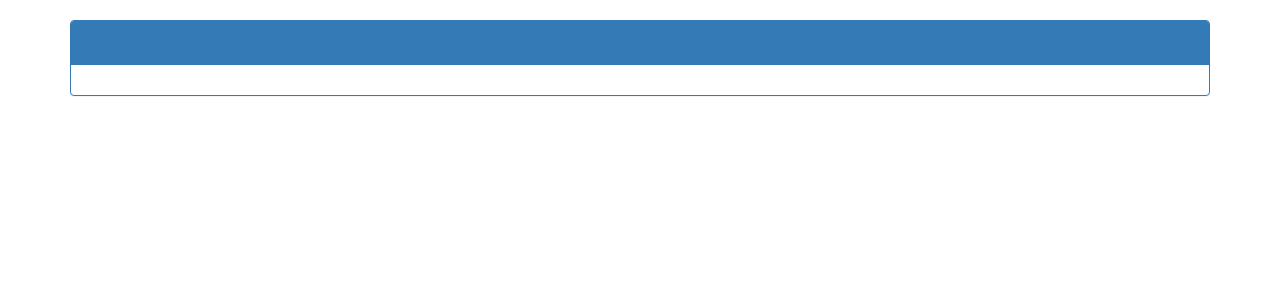
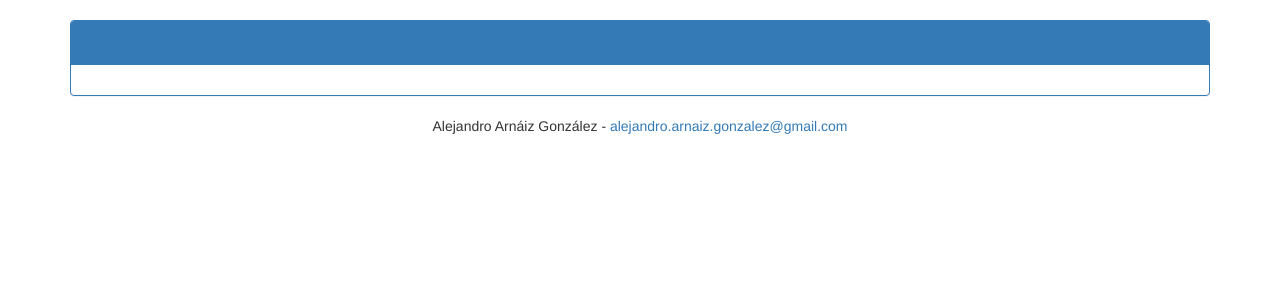
Before and after one commit to alearnaiz/Ping-Pong, a PHP site: template templates/rounds.html.twig in a window 1280 px wide. Shown: the part 51-351 px from the top of the page. Run offline with PHP 8.4, Linux system fonts and the light colour scheme; the template is opened without the code that fills it, so the values that code supplies are empty; some libraries are stand-ins or nearby versions.

Commit message:
Footer added

```diff
--- a/templates/base.html.twig
+++ b/templates/base.html.twig
@@ -9,6 +9,9 @@
     </head>
     <body>
         {% block body %}{% endblock %}
+        <footer style="text-align: center;">
+            Alejandro Arn&aacute;iz Gonz&aacute;lez - <a href="mailto:alejandro.arnaiz.gonzalez@gmail.com">alejandro.arnaiz.gonzalez@gmail.com</a>
+        </footer>
         {% block javascript %}
             <script type="text/javascript" src="/Ping-Pong/js/jquery-2.1.4.min.js"></script>
         {% endblock %}
```
